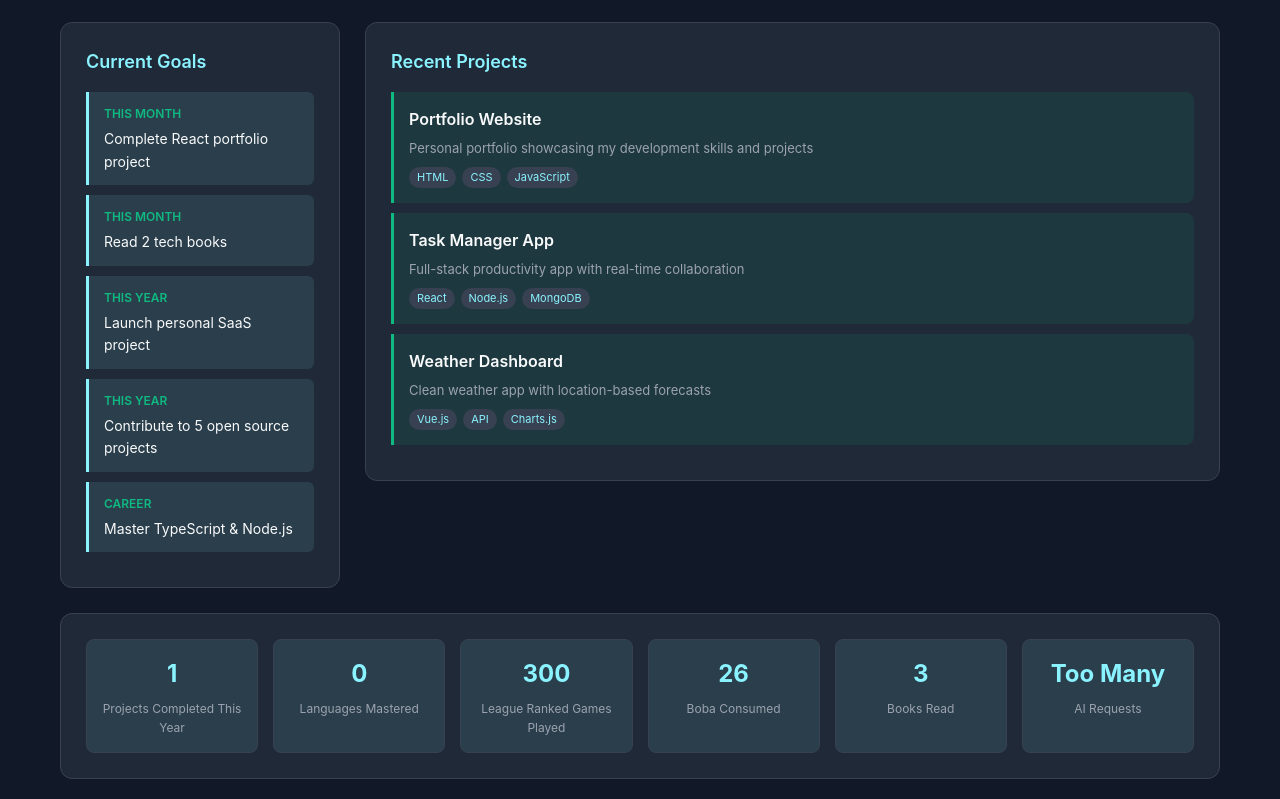
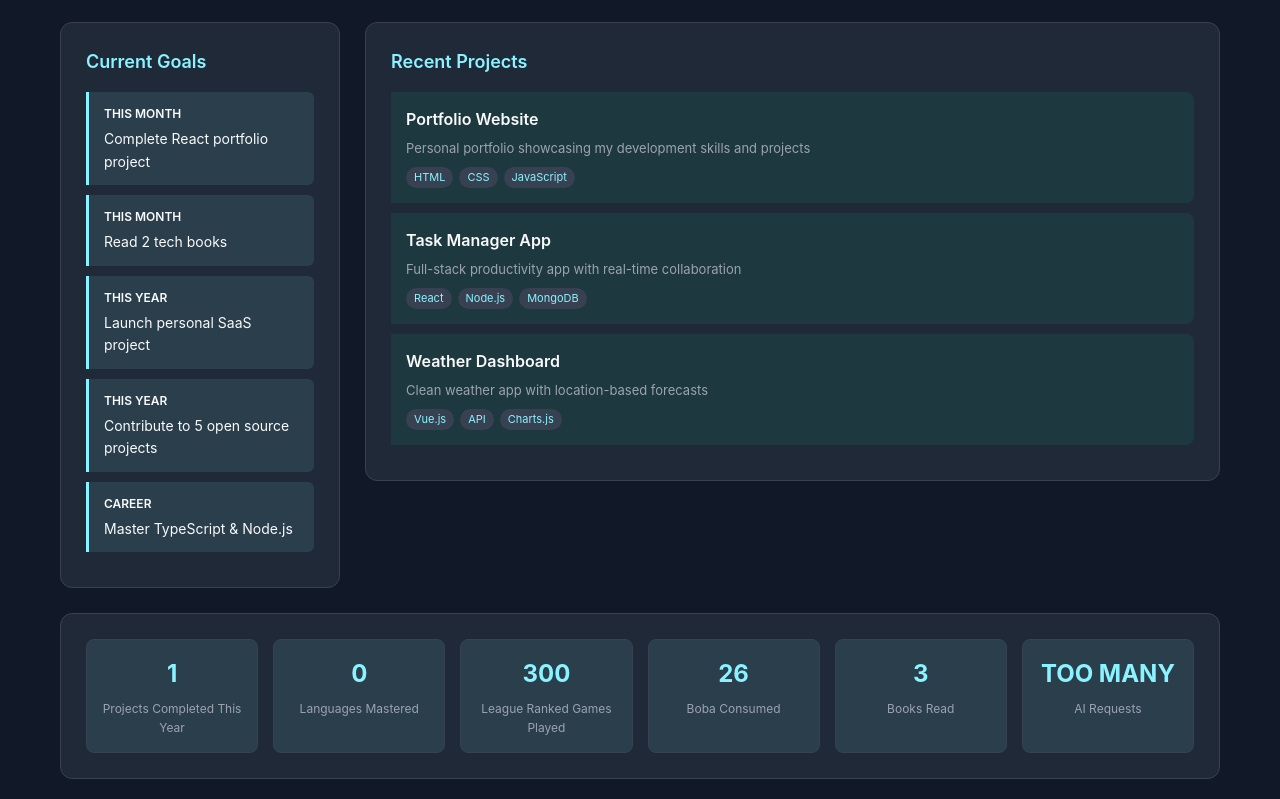
Before and after one commit to evenrushed/evenrushed.github.io, a plain HTML site: page index.html in a window 1280 px wide. Shown: the part 498-1297 px from the top of the page. Drawn offline with Linux system fonts and the light colour scheme.

Commit message:
Update index.html

```diff
--- a/index.html
+++ b/index.html
@@ -9,7 +9,7 @@
             /* Custom Color Scheme */
             --primary: #1f2937;     /* Dark Gray */
             --secondary: #374151;   /* Medium Gray */
-            --accent-green: #10b981; /* Green */
+            --accent-over: #A78BFA; /* purple */
             --accent-cyan: #8AF3FF;  /* Custom Cyan */
             --background: #111827;   /* Very Dark */
             --snow-white: #F7F0F0;   /* Custom Snow White */
@@ -537,7 +537,7 @@
 
                     <!-- STAT 6 - Easy to edit -->
                     <div class="stat-item">
-                        <span class="stat-number">Too Many</span>
+                        <span class="stat-number">TOO MANY</span>
                         <div class="stat-label">AI Requests</div>
                     </div>
                 </div>
```
